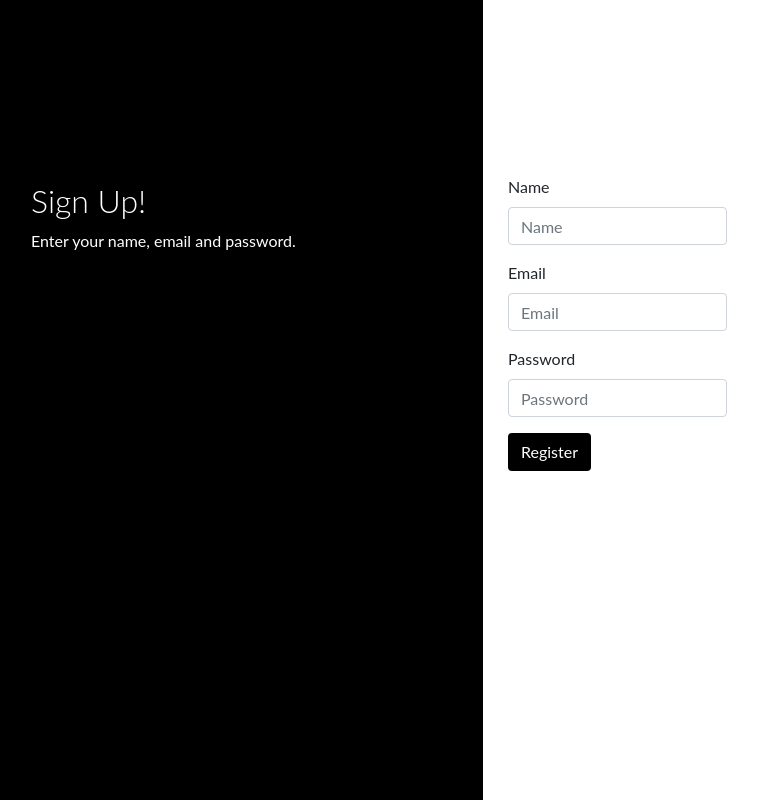
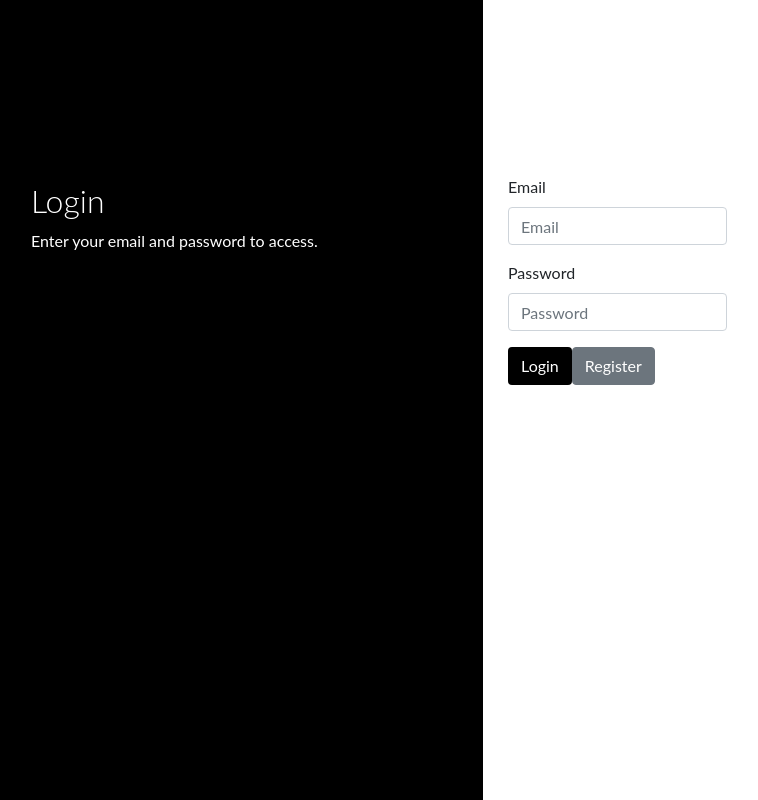
Before and after one commit to DangItJason/FitMe, a React (Create React App) app: page / in a window 1280 px wide. Shown: the whole page, without its empty margins (29-787 px from the left). Built offline with nearby package versions, Linux system fonts and the light colour scheme.

Commit message:
Added routing between login and signup page

```diff
--- a/src/App.js
+++ b/src/App.js
@@ -1,17 +1,19 @@
 import React, { Component } from 'react';
-import './App.css';
+import { BrowserRouter as Router, Switch, Route, Link } from "react-router-dom";
 
 import Login from "./components/Login.js";
 import Signup from "./components/signup.js"
-import Home from './components/home';
-import FetchHomeData from "./components/FetchHomeData";
 
 function App() {
   return (
-    //<Login></Login>
-    <Signup></Signup>
-    //<Home></Home>
-    //<FetchHomeData></FetchHomeData>
+    <Router>
+      <Switch>
+        <Route exact path='/' component={Login} />
+        <Route exact path='/login' component={Login} />
+        <Route exact path='/signup' component={Signup} />
+      </Switch>
+    </Router>
+
   );
 }
 
--- a/src/components/Login.js
+++ b/src/components/Login.js
@@ -1,4 +1,5 @@
 import React, { Component } from 'react';
+import { Link } from 'react-router-dom';
 import './Login.css';
 
 class Login extends Component {
@@ -57,7 +58,7 @@ class Login extends Component {
 					</div>
 				</div>
 				<div className="main">
-					<div className="col-md-6 col-sm-12">
+					<div className="col-md-4 col-sm-12">
 						<div className="login-form">
 							<form onSubmit={this.handleSubmit}>
 								<div className="form-group">
@@ -82,7 +83,7 @@ class Login extends Component {
 										onChange={this.handleChange} />
 								</div>
 								<button type="submit" className="btn btn-black">Login</button>
-								<button type="submit" className="btn btn-secondary">Register</button>
+								<Link to='/signup'><button type="submit" className="btn btn-secondary" >Register</button></Link>
 							</form>
 						</div>
 					</div>
--- a/src/components/signup.js
+++ b/src/components/signup.js
@@ -1,4 +1,5 @@
 import React, { Component } from 'react';
+import { Link } from 'react-router-dom';
 import './Login.css'; //same CSS as login...
 
 class Signup extends Component {
@@ -93,6 +94,7 @@ class Signup extends Component {
                                         onChange={this.handleChange} />
                                 </div>
                                 <button type="submit" className="btn btn-black">Register</button>
+                                <div>Already have an account? Click <Link to='/login'>here</Link></div>
                             </form>
                         </div>
                     </div>
--- a/src/index.js
+++ b/src/index.js
@@ -1,13 +1,13 @@
 import React from 'react';
 import ReactDOM from 'react-dom';
-import './index.css';
 import App from './App';
+import { BrowserRouter } from "react-router-dom";
 
 
 ReactDOM.render(
-	//<BrowserRouter>
-    <App />,
-    //<BrowserRouter>,
+  <BrowserRouter>
+    <App />
+  </BrowserRouter>,
   document.getElementById('root')
 );
 
```
